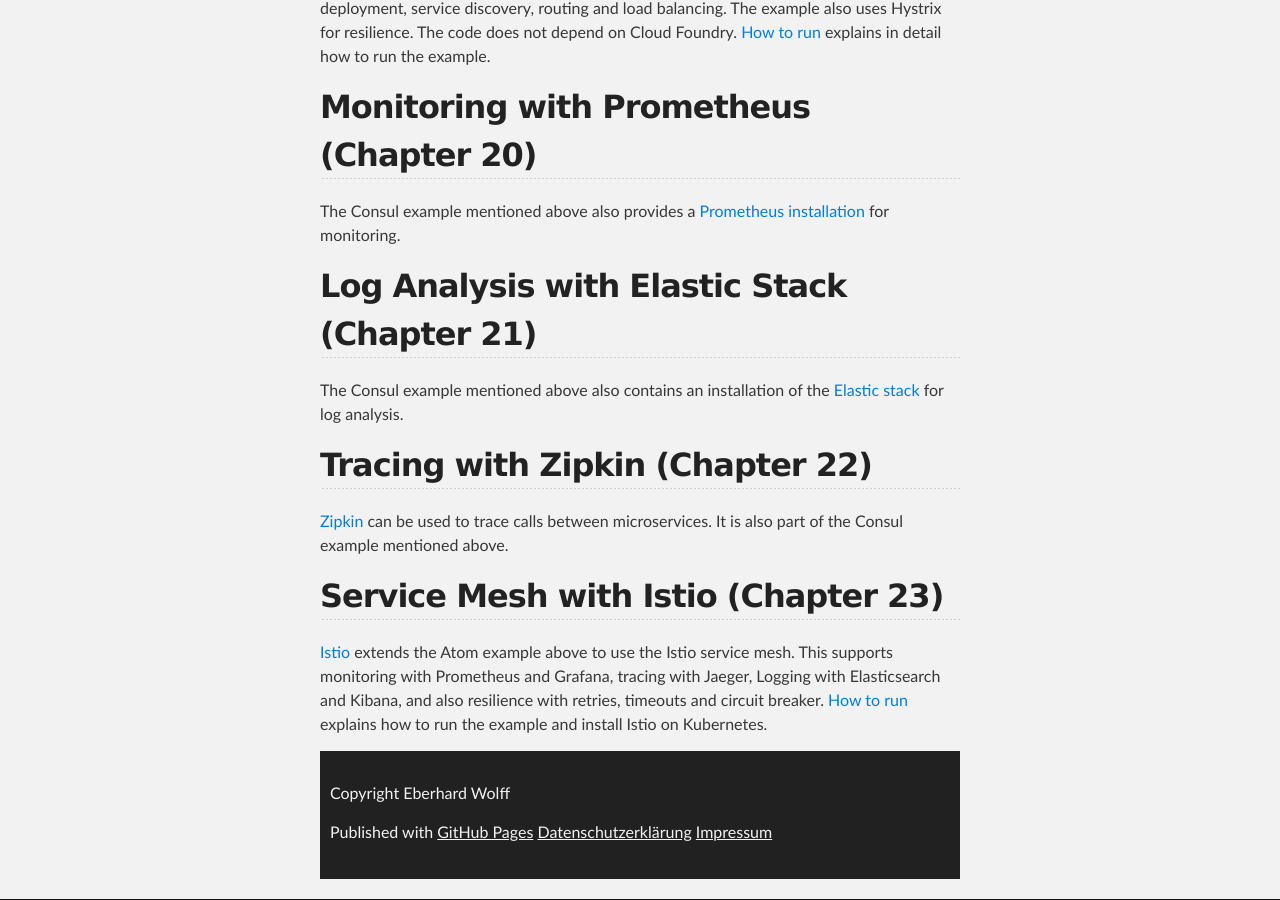
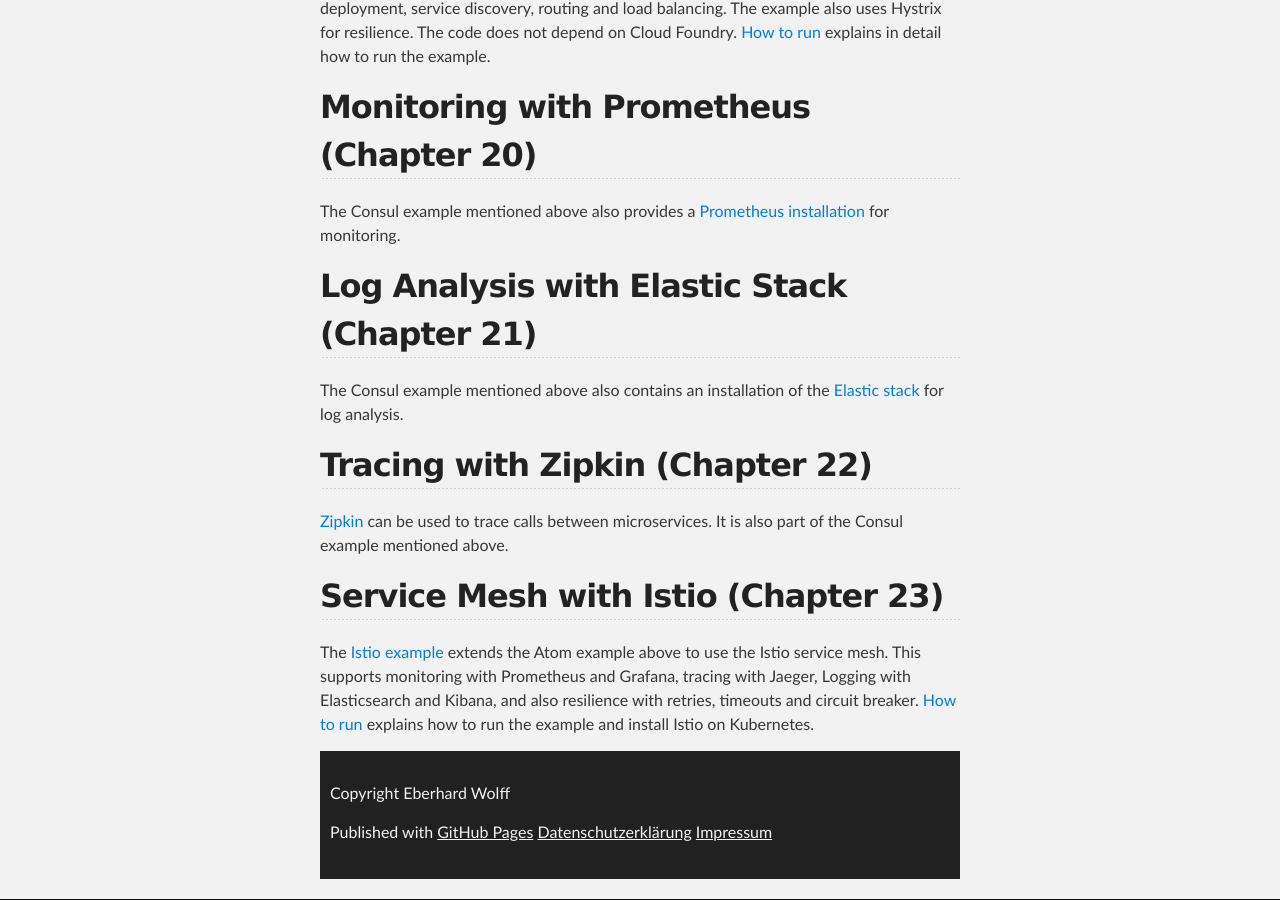
Before and after one commit to ewolff/practical-microservices.com, a Jekyll site: the page built from code.md, in a window 1280 px wide and 900 px high, scrolled down 1827 px. Built offline with Jekyll 4.4.1, drawn with Linux system fonts in a browser that asks for light colours.

Commit message:
Fix links in Istio example

```diff
--- a/code.md
+++ b/code.md
@@ -111,10 +111,10 @@ Consul example mentioned above.
 
 ## Service Mesh with Istio (Chapter 23)
 
-[Istio](https://github.com/ewolff/microservice-istio) extends the Atom
-example above to use the Istio service mesh. This supports monitoring
-with Prometheus and Grafana, tracing with Jaeger, Logging with
-Elasticsearch and Kibana, and also resilience with retries, timeouts
-and circuit breaker. [How to
-run](https://github.com/ewolff/microservice-atom/blob/master/HOW-TO-RUN.md)
+The [Istio example](https://github.com/ewolff/microservice-istio)
+extends the Atom example above to use the Istio service mesh. This
+supports monitoring with Prometheus and Grafana, tracing with Jaeger,
+Logging with Elasticsearch and Kibana, and also resilience with
+retries, timeouts and circuit breaker. [How to
+run](https://github.com/ewolff/microservice-istio/blob/master/HOW-TO-RUN.md)
 explains how to run the example and install Istio on Kubernetes.
```
